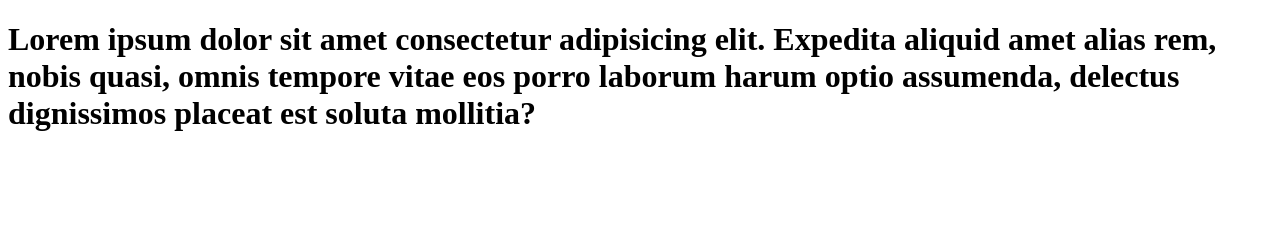
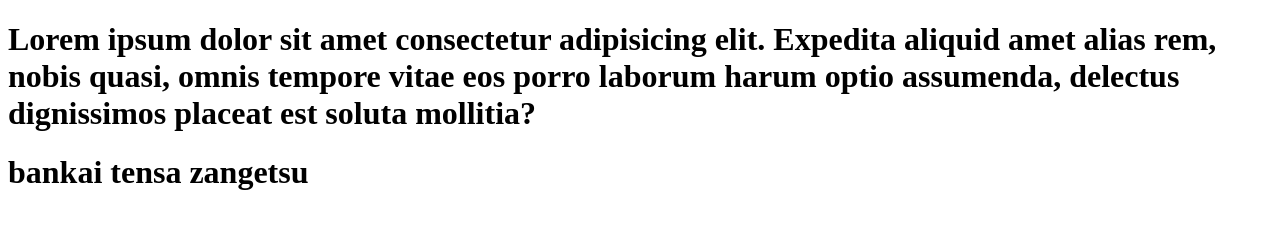
Before and after one commit to WaelMbarki/learn-git, a plain HTML site: page index.html in a window 1280 px wide. Drawn offline with Linux system fonts and the light colour scheme.

Commit message:
add paragraph to code

```diff
--- a/index.html
+++ b/index.html
@@ -7,5 +7,6 @@
 </head>
 <body>
     <h1>Lorem ipsum dolor sit amet consectetur adipisicing elit. Expedita aliquid amet alias rem, nobis quasi, omnis tempore vitae eos porro laborum harum optio assumenda, delectus dignissimos placeat est soluta mollitia?</h1>
+    <h1>bankai tensa zangetsu</h1>
 </body>
 </html>
```
